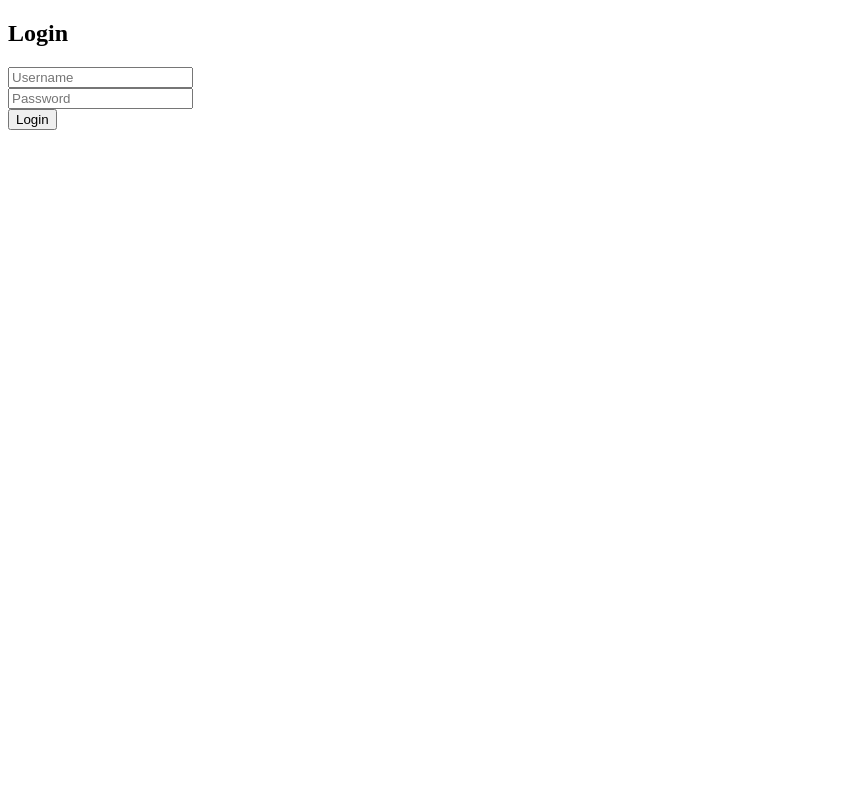
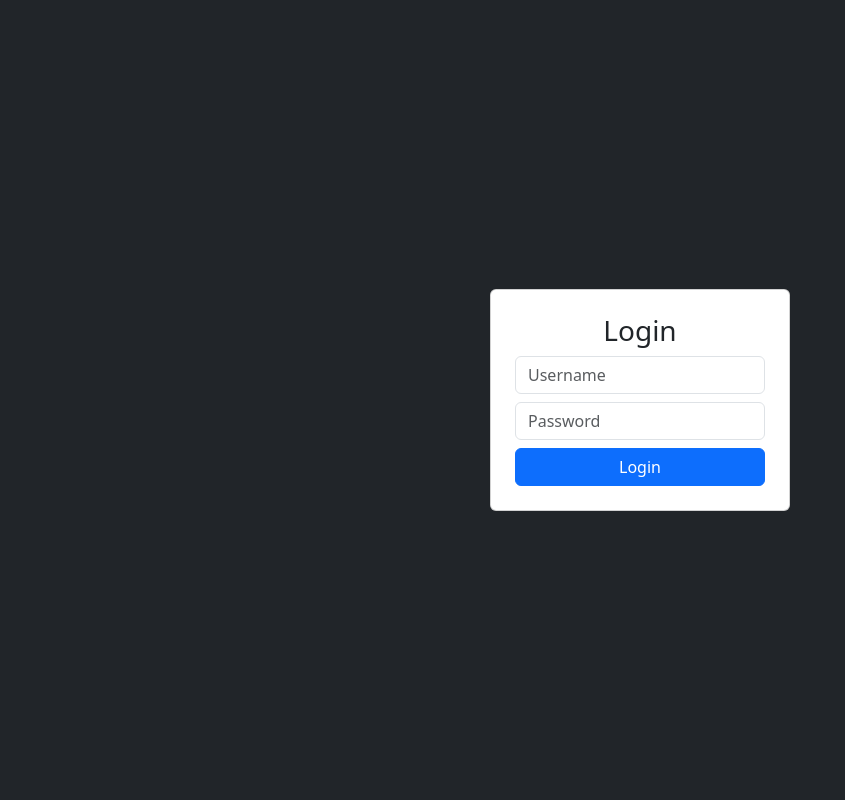
Before and after one commit to Ojas-597/WiFi-security-analyzer, a Flask app: template web_app/templates/login.html in a window 1280 px wide. Shown: the whole page, without its empty margins (0-845 px from the left). Run offline with Flask 3, Linux system fonts and the light colour scheme; the template is opened without the code that fills it, so the values that code supplies are empty.

Commit message:
Update login.html

```diff
--- a/web_app/templates/login.html
+++ b/web_app/templates/login.html
@@ -1,11 +1,21 @@
 <!DOCTYPE html>
 <html>
-<body>
-    <h2>Login</h2>
-    <form>
-        <input placeholder="Username"><br>
-        <input type="password" placeholder="Password"><br>
-        <button>Login</button>
+<head>
+    <title>Login</title>
+    <link href="https://cdn.jsdelivr.net/npm/bootstrap@5.3.0/dist/css/bootstrap.min.css" rel="stylesheet">
+</head>
+
+<body class="bg-dark d-flex justify-content-center align-items-center" style="height:100vh;">
+
+<div class="card p-4" style="width:300px;">
+    <h3 class="text-center">Login</h3>
+
+    <form method="POST">
+        <input class="form-control mb-2" name="username" placeholder="Username">
+        <input class="form-control mb-2" type="password" name="password" placeholder="Password">
+        <button class="btn btn-primary w-100">Login</button>
     </form>
+</div>
+
 </body>
 </html>
```
